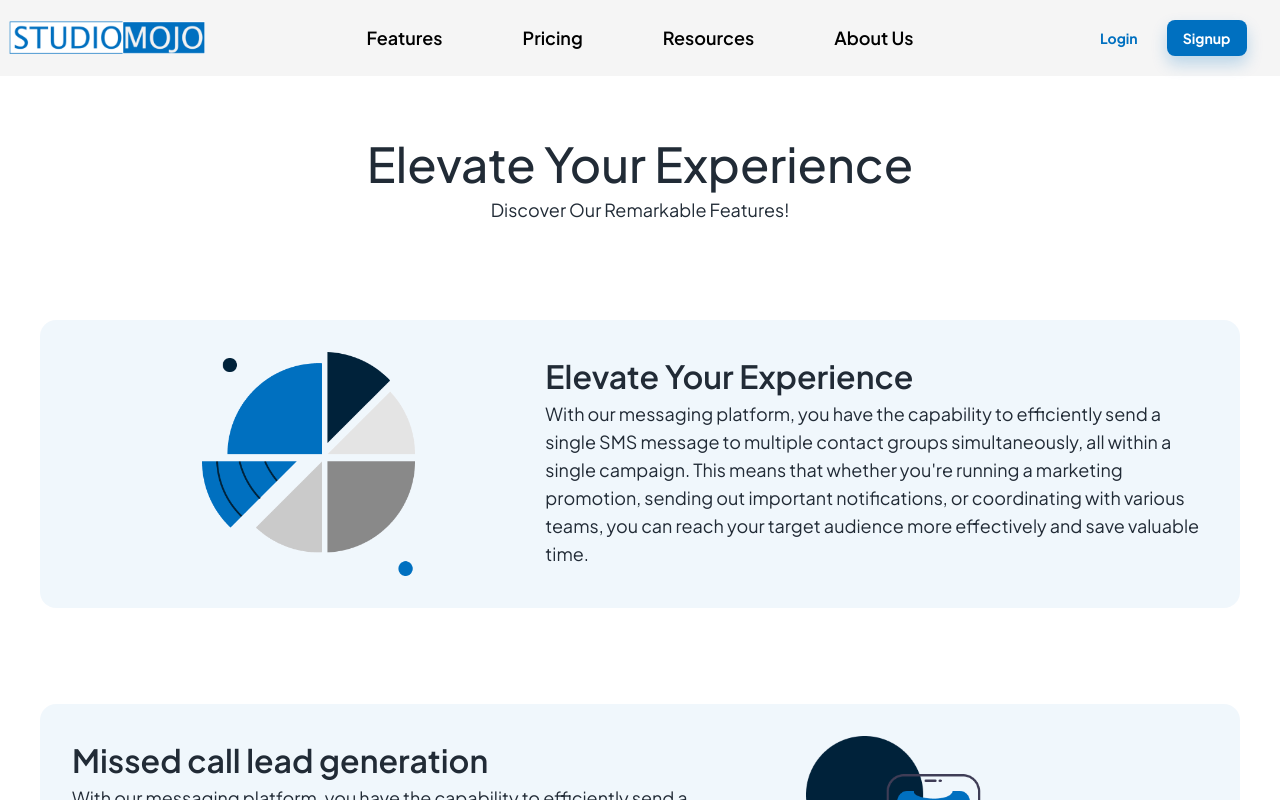
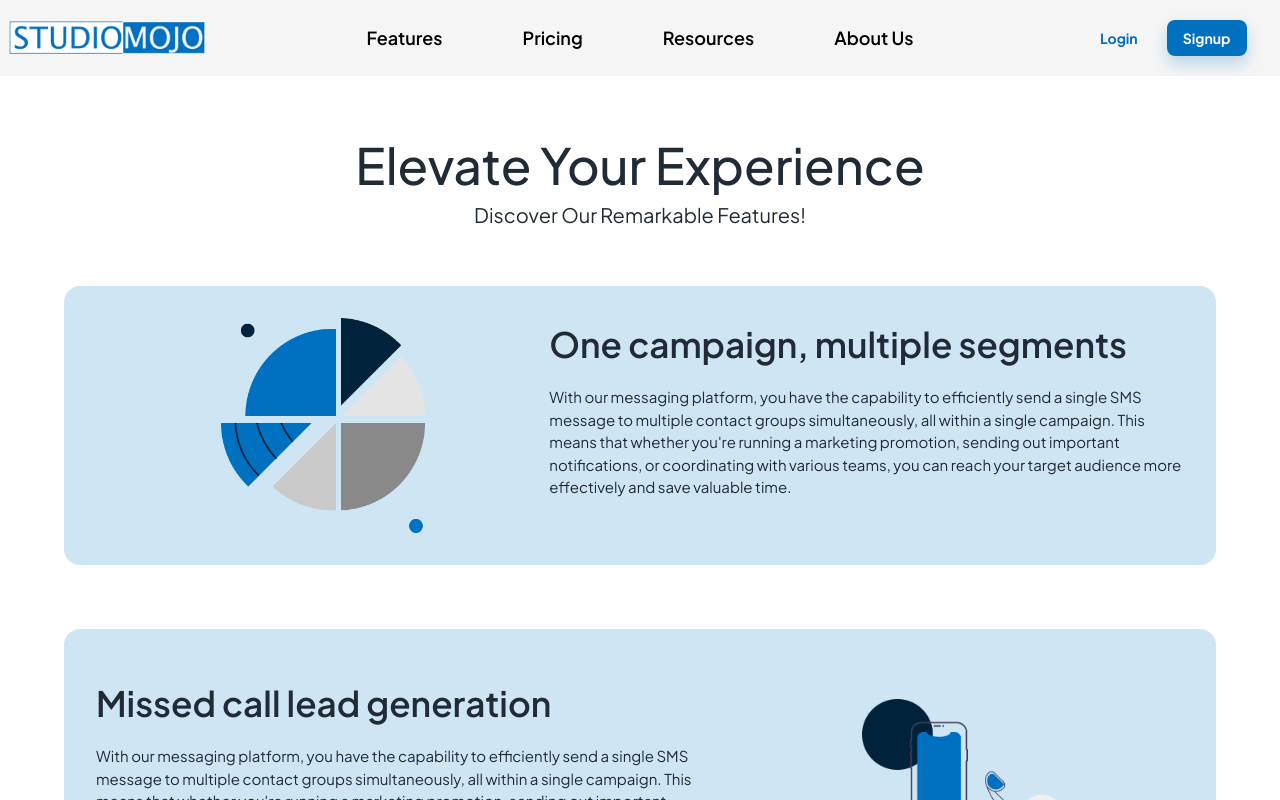
Before and after one commit to RAKITHA-AMADITHYA/Studio-Mojo, a React (Vite) app: page /features in a window 1280 px wide. Built offline with nearby package versions, Linux system fonts and the light colour scheme.

Commit message:
updated features page

```diff
--- a/src/pages/Features.jsx
+++ b/src/pages/Features.jsx
@@ -2,7 +2,7 @@ import { Box, Grid, Typography } from '@mui/material'
 import React from 'react'
 import feature1 from '../assets/feature1.png'
 import feature2 from '../assets/feature2.png'
-import feature3 from '../assets/feature3.png'
+import feature3 from '../assets/robot2.png'
 import feature4 from '../assets/feature4.png'
 
 
@@ -13,74 +13,110 @@ const Features = () => {
     <>
       {/* Section 1 */}
       <Grid item display={'flex'} justifyContent={'center'} flexDirection={'column'} textAlign={'center'} mt={2} p={5}>
-        <Typography variant='h2'>Elevate Your Experience</Typography>
-        <Typography variant='h6'>Discover Our Remarkable Features!</Typography>
+        <Typography variant='h2' sx={{ fontSize: { xs: '30px', sm: '40px', md: '40px', lg: '50px', xl: '80px' }, }}>Elevate Your Experience</Typography>
+        <Typography variant='h6' sx={{ fontSize: { xs: '20px', sm: '20px', md: '20px', lg: '20px', xl: '30px' } }} >Discover Our Remarkable Features!</Typography>
       </Grid>
 
+      <Grid container p={2} spacing={10}   pl={{ xs: 2, sm: 2, md:10,lg:8,xl:20 }}
+  pr={{ xs: 2, sm: 2,md:10,lg:8,xl:20 }}>
       {/* card 1 */}
-
-      <Grid item p={5} mt={2}>
-        <Box sx={{ borderRadius: 2, background: 'var(--P1, rgba(0, 112, 192, 0.06))' }}>
+      <Grid item >
+        <Box sx={{ borderRadius: 2, background: '#CEE5F3' }}>
           <Grid container p={4}>
-            <Grid item xs={12} sm={12} md={5} lg={5} xl={5} display={'flex'} justifyContent={'center'}>
-              <img src={feature1} width={'45%'} alt="" />
+            <Grid item xs={12} sm={5} md={5} lg={5} xl={5} display={'flex'} justifyContent={'center'}>
+            <img src={feature1} style={{ width: '45%', maxWidth: '100%' }} alt="" />
             </Grid>
-            <Grid item xs={12} sm={12} md={7} lg={7} xl={7}>
-              <Typography variant='h3'>Elevate Your Experience</Typography>
-              <Typography variant='h6'>With our messaging platform, you have the capability to efficiently send a single SMS message to multiple contact groups simultaneously, all within a single campaign. This means that whether
+            <Grid item xs={12} sm={7} md={7} lg={7} xl={7}>
+              <Typography variant='h4'  sx={{ fontSize: { xs: '18px', sm: '20px', md: '35px', lg: '35px', xl: '40px' }, }}>One campaign, multiple segments</Typography>
+              <Typography variant='subtitle1' sx={{ mt: 2, fontSize: { xs: '15px', sm: '12px', md: '15px', lg: '15px', xl: '25px' }, }}>With our messaging platform, you have the capability to efficiently send a single SMS message to multiple contact groups simultaneously, all within a single campaign. This means that whether
                 you're running a marketing promotion, sending out important notifications, or coordinating with various teams, you can reach your target audience more effectively and save valuable time.</Typography></Grid>
           </Grid>
         </Box>
       </Grid>
 
       {/* card 2 */}
+      <Grid item  >
+        <Box sx={{ borderRadius: 2, background: '#CEE5F3' }}>
+          <Grid container p={4} spacing={2}>
+          <Grid item xs={12} sm={12} md={5} lg={5} xl={5}
+              display={{ xs: 'flex', sm: 'none', md: 'none' }}
+              justifyContent={'center'}
+              alignItems={'center'}
+              textAlign={'center'}
+              >
+                <img src={feature2} style={{ width: '45%', maxWidth: '100%' }} alt="" />
+            </Grid>
+            <Grid item xs={12} sm={7} md={7} lg={7} xl={7}>
+              <Typography variant='h4' sx={{ fontSize: { xs: '18px', sm: '20px', md: '35px', lg: '35px', xl: '40px' }, }}>Missed call lead generation</Typography>
+              <Typography variant='subtitle1' sx={{ mt: 2, fontSize: { xs: '12px', sm: '12px', md: '15px', lg: '15px', xl: '30px' }, }}>With our messaging platform, you have the capability to efficiently send a single SMS message to multiple contact groups simultaneously, all within a single campaign. This means that whether
+                you're running a marketing promotion, sending out important notifications, or coordinating with various teams, you can reach your target audience more effectively and save valuable time.</Typography></Grid>
+            <Grid item xs={12} sm={5} md={5} lg={5} xl={5}
+              display={{ xs: 'none', sm: 'flex', md: 'flex' }}
+              justifyContent={'center'}
+              alignItems={'center'}
+              textAlign={'center'}
+              >
 
-      <Grid item p={5} mt={2}>
-        <Box sx={{ borderRadius: 2, background: 'var(--P1, rgba(0, 112, 192, 0.06))' }}>
-          <Grid container p={4}>
-               <Grid item xs={12} sm={12} md={7} lg={7} xl={7}>
-            <Typography variant='h3'>Missed call lead generation</Typography>
-            <Typography variant='h6'>With our messaging platform, you have the capability to efficiently send a single SMS message to multiple contact groups simultaneously, all within a single campaign. This means that whether you're running a marketing promotion, sending out important notifications, or coordinating with various teams, you can reach your target audience more effectively and save valuable time.</Typography></Grid>
-            <Grid item xs={12} sm={12} md={5} lg={5} xl={5} display={'flex'} justifyContent={'center'}>
-              <img src={feature2} width={'70%'} alt="" />
+                <img src={feature2} style={{ width: '45%', maxWidth: '100%' }} alt="" />
             </Grid>
 
           </Grid>
+
+
+
         </Box>
       </Grid>
 
-         {/* card 3 */}
 
-         <Grid item p={5} mt={2} spacing={2}>
-        <Box sx={{ borderRadius: 2, background: 'var(--P1, rgba(0, 112, 192, 0.06))' }}>
+      {/* card 3 */}
+      <Grid item  >
+        <Box sx={{ borderRadius: 2, background: '#CEE5F3' }}>
           <Grid container p={4}>
-            <Grid item xs={12} sm={12} md={5} lg={5} xl={5} display={'flex'} justifyContent={'center'}>
-              <img src={feature3} width={'50%'} alt="" />
+            <Grid item xs={12} sm={5} md={5} lg={5} xl={5} display={'flex'} justifyContent={'center'}>
+            <img src={feature3} style={{ width: '45%', maxWidth: '100%' }} alt="" />
             </Grid>
-            <Grid item xs={12} sm={12} md={7} lg={7} xl={7}>
-              <Typography variant='h3'>Bots with automated interactivity</Typography>
-              <Typography variant='h6'>With our messaging platform, you have the capability to efficiently send a single SMS message to multiple contact groups simultaneously, all within a single campaign. This means that whether you're running a marketing promotion,
-               sending out important notifications, or coordinating with various teams, you can reach your target audience more effectively and save valuable time.</Typography></Grid>
+            <Grid item xs={12} sm={7} md={7} lg={7} xl={7}>
+              <Typography variant='h4' sx={{ fontSize: { xs: '18px', sm: '20px', md: '35px', lg: '35px', xl: '40px' }, }}>Bots with automated interactivity</Typography>
+              <Typography variant='body1' sx={{ mt: 2, fontSize: { xs: '12px', sm: '12px', md: '15px', lg: '15px', xl: '30px' }, }}>With our messaging platform, you have the capability to efficiently send a single SMS message to multiple contact groups simultaneously, all within a single campaign. This means that whether
+                you're running a marketing promotion, sending out important notifications, or coordinating with various teams, you can reach your target audience more effectively and save valuable time.</Typography></Grid>
           </Grid>
         </Box>
       </Grid>
 
       {/* card 4 */}
+      <Grid item  >
+        <Box sx={{ borderRadius: 2, background: '#CEE5F3' }}>
+          <Grid container p={4} spacing={2}>
+          <Grid item xs={12} sm={12} md={5} lg={5} xl={5}
+              display={{ xs: 'flex', sm: 'none', md: 'none' }}
+              justifyContent={'center'}
+              alignItems={'center'}
+              textAlign={'center'}
+              >
+              <img src={feature4} style={{ width: '45%', maxWidth: '100%' }} alt="" />
+            </Grid>
+            <Grid item xs={12} sm={7} md={7} lg={7} xl={7}>
+              <Typography variant='h4' sx={{ fontSize: { xs: '18px', sm: '20px', md: '35px', lg: '35px', xl: '40px' }, }}>Target Audience</Typography>
+              <Typography variant='subtitle1' sx={{ mt: 2, fontSize: { xs: '12px', sm: '12px', md: '15px', lg: '15px', xl: '30px' }, }}>With our messaging platform, you have the capability to efficiently send a single SMS message to multiple contact groups simultaneously, all within a single campaign. This means that whether
+                you're running a marketing promotion, sending out important notifications, or coordinating with various teams, you can reach your target audience more effectively and save valuable time.</Typography></Grid>
+            <Grid item xs={12} sm={5} md={5} lg={5} xl={5}
+              display={{ xs: 'none', sm: 'flex', md: 'flex' }}
+              justifyContent={'center'}
+              alignItems={'center'}
+              textAlign={'center'}
+              >
 
-      <Grid item p={5} mt={2}>
-        <Box sx={{ borderRadius: 2, background: 'var(--P1, rgba(0, 112, 192, 0.06))' }}>
-          <Grid container p={4} spacing={2}>
-               <Grid item xs={12} sm={12} md={7} lg={7} xl={7}>
-            <Typography variant='h3'>Target Audience</Typography>
-            <Typography variant='h6'>With our messaging platform, you have the capability to efficiently send a single SMS message to multiple contact groups simultaneously, all within a single campaign. This means that whether you're running a marketing promotion, sending out important notifications, or coordinating with various teams, you can reach your
-            target audience more effectively and save valuable time.</Typography></Grid>
-            <Grid item xs={12} sm={12} md={5} lg={5} xl={5} display={'flex'} justifyContent={'center'}>
-              <img src={feature4} width={'70%'} alt="" />
+              <img src={feature4} style={{ width: '45%', maxWidth: '100%' }} alt="" />
             </Grid>
 
           </Grid>
+
+
+
         </Box>
       </Grid>
+</Grid>
+
     </>
   )
 }
```
